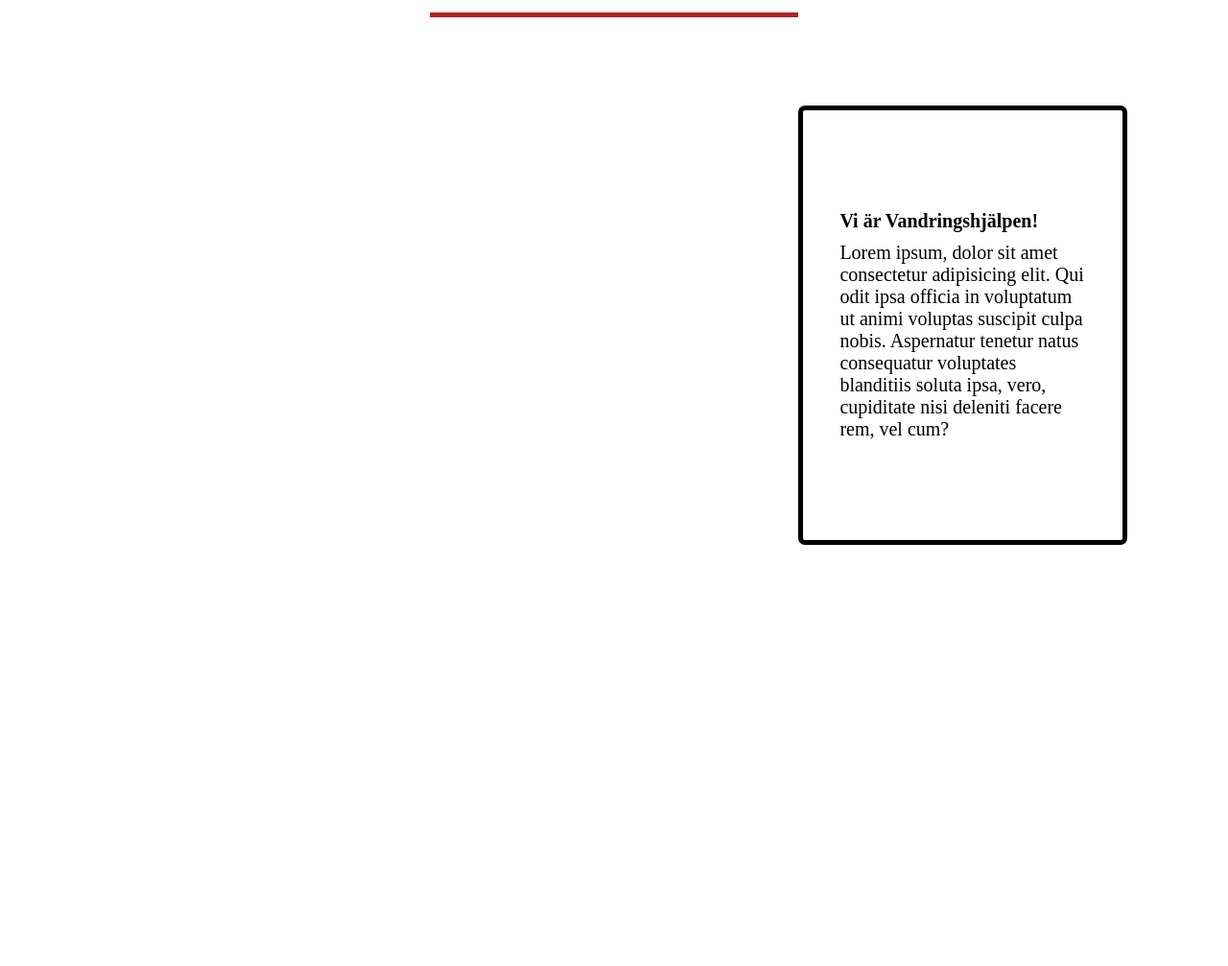
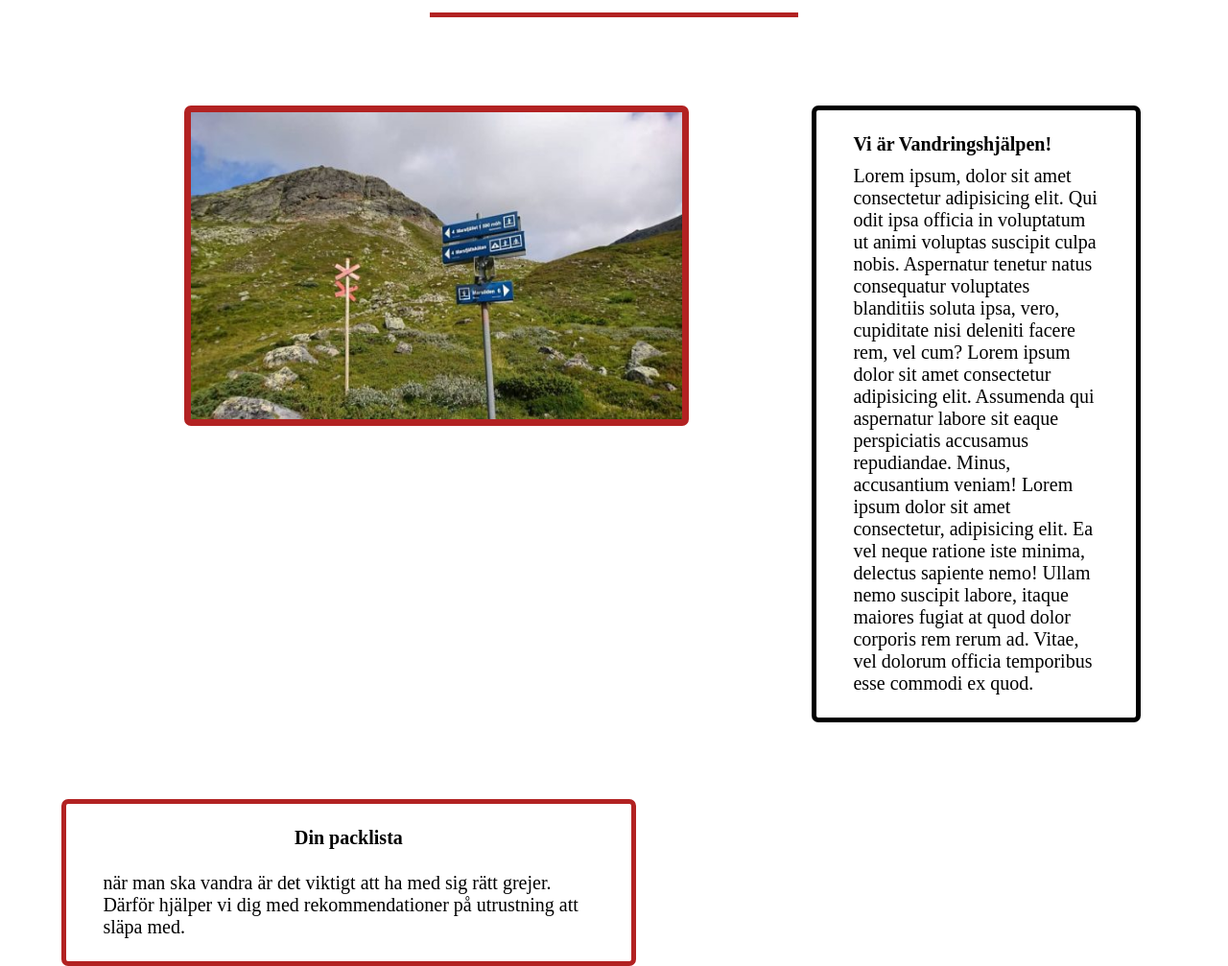
Before and after one commit to AWOliver/Project-II_OAW, a plain HTML site: page index.html in a window 1280 px wide. Shown: the part 50-1057 px from the top of the page at 96% size. Before the commit the page ends 800 px from the top, so only its background shows below. Drawn offline with Linux system fonts and the light colour scheme.

Commit message:
Packlista

```diff
--- a/index.html
+++ b/index.html
@@ -6,6 +6,7 @@
     <meta name="viewport" content="width=device-width, initial-scale=1.0" />
     <title>Document</title>
     <link rel="stylesheet" href="style.css" />
+    <script src="app.js"> </script>
   </head>
   <body>
     <!--Här skapar jag innehålet i headern och sedan länkar jag delsidor-->
@@ -17,16 +18,24 @@
     </div>
       <div class="border"> </div>
     </div>
-
-    <div class="info">
-      <h1>Vi är Vandringshjälpen!</h1>
+    <div class="intro">
+      <img class="start-img" src="fjäll.jpg" alt="Bild på en vandringsled">
+    <div class="start-info">
+      <h2>Vi är Vandringshjälpen!</h2>
       <p>Lorem ipsum, dolor sit amet consectetur adipisicing elit.
         Qui odit ipsa officia in voluptatum ut animi voluptas suscipit culpa nobis.
         Aspernatur tenetur natus consequatur voluptates blanditiis soluta ipsa,
-        vero, cupiditate nisi deleniti facere rem, vel cum?
+        vero, cupiditate nisi deleniti facere rem, vel cum? Lorem ipsum dolor sit amet consectetur adipisicing elit. Assumenda qui aspernatur labore sit eaque perspiciatis accusamus repudiandae. Minus, accusantium veniam! Lorem ipsum dolor sit amet consectetur, adipisicing elit. Ea vel neque ratione iste minima, delectus sapiente nemo! Ullam nemo suscipit labore, itaque maiores fugiat at quod dolor corporis rem rerum ad. Vitae, vel dolorum officia temporibus esse commodi ex quod.
       </p>
     </div>
-
+  </div>
+  <div class="packlista">
+  <div class="lista">
+    <h2>Din packlista</h2>
+    <p>när man ska vandra är det viktigt att ha med sig rätt grejer. Därför hjälper vi dig med rekommendationer på utrustning att släpa med.</p>
+  </div>
+  <div class="lista-info"></div>
+</div>
     <div class="footer">
 
     </div>
--- a/style.css
+++ b/style.css
@@ -37,17 +37,48 @@
   justify-self: flex-end;
 }
 
-.info {
+.intro {
+  display: flex;
+  flex-direction: row;
+}
+
+.start-img {
+  margin-top: 10vh;
+  margin-left: 15vw;
+  height: 40vh;
+  width: 40vw;
+  border: solid 7px firebrick;
+  border-radius: 7px;
+}
+
+.start-info {
   display: flex;
   flex-flow: column;
   justify-content: center;
   align-content: center;
   width: 20vw;
-  height: 50vh;
+  height: auto;
   border: black solid 5px;
   border-radius: 7px;
   margin-top: 10vh;
-  margin-left: 65vw;
+  margin-left: 10vw;
   padding: 3vh 3vw;
   gap: 10px;
 }
+
+.packlista {
+  margin-top: 10vh;
+  margin-left: 5vw;
+}
+
+.lista {
+  width: 40vw;
+  display: flex;
+  flex-direction: column;
+  justify-content: center;
+  align-items: center;
+  gap: 3vh;
+  border: firebrick 5px solid;
+  border-radius: 7px;
+  padding: 3vh 3vw;
+}
```
